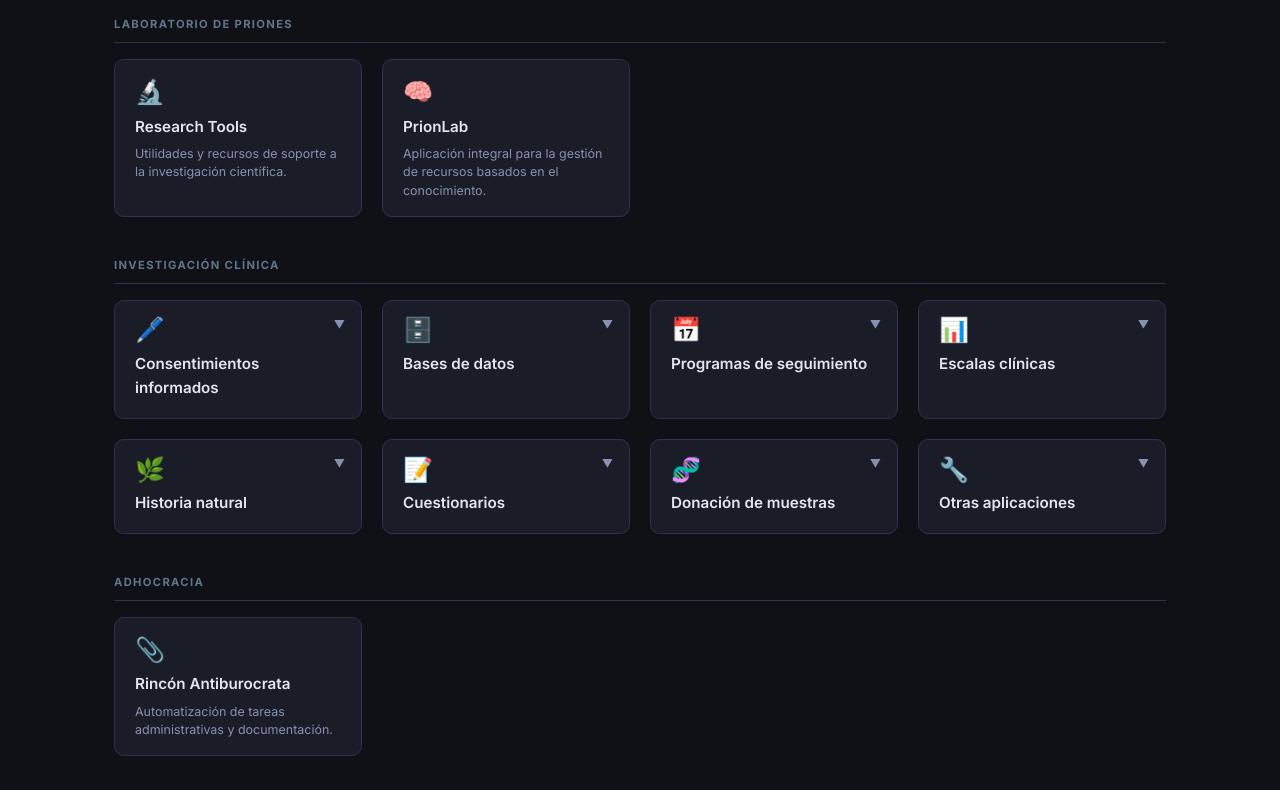
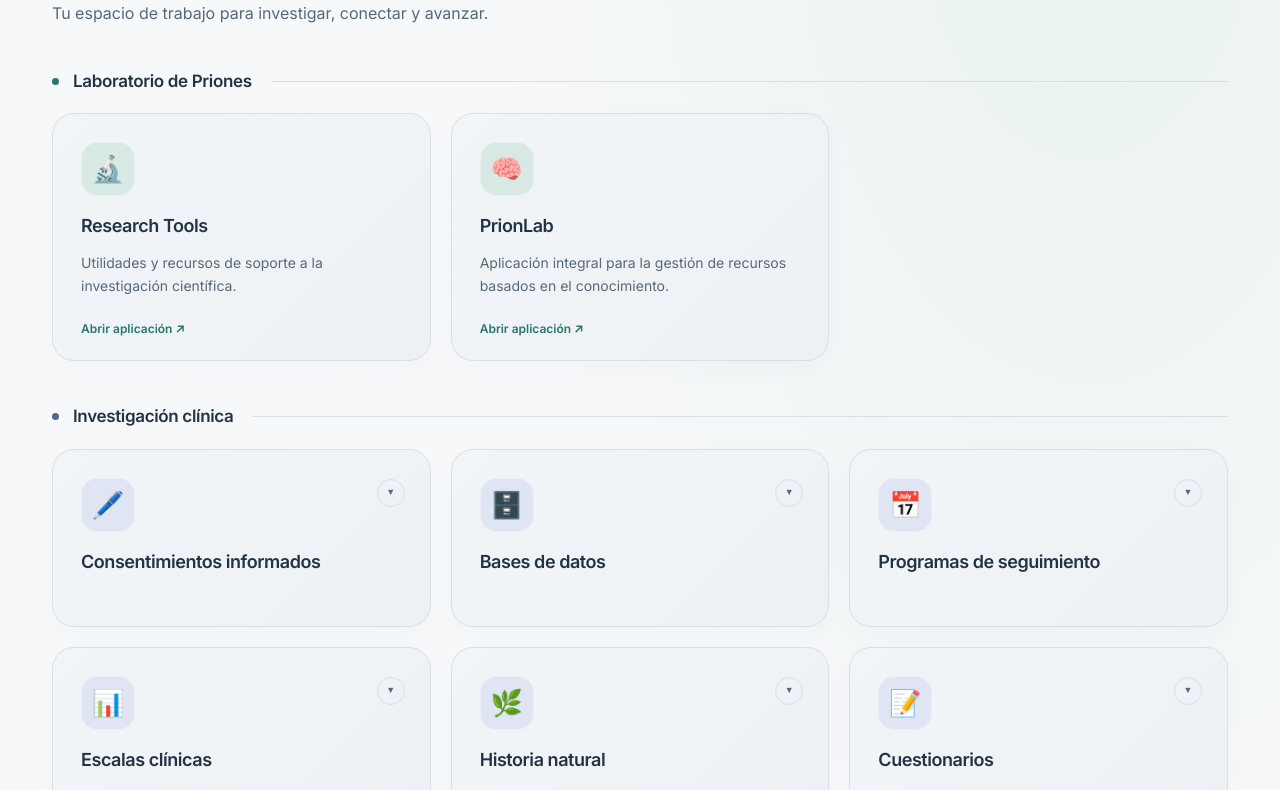
Before and after one commit to Jokin1969/jokin-hub, a plain HTML site: page site/index.html in a window 1280 px wide. Shown: the part 179-969 px from the top of the page. Drawn offline with Linux system fonts and the light colour scheme.

Commit message:
Refresh hub cards with a light theme and remove retired tools

```diff
--- a/site/index.html
+++ b/site/index.html
@@ -12,18 +12,19 @@
 <body>
 
   <header>
+    <p class="eyebrow">CIENCIA · CONOCIMIENTO · HERRAMIENTAS</p>
     <div class="logo">
       <div class="logo-icon">🧪</div>
       <h1>Jokin's <span>Hub</span></h1>
     </div>
-    <p>Conjunto de aplicaciones con una gran diversidad de funcionalidades</p>
+    <p>Tu espacio de trabajo para investigar, conectar y avanzar.</p>
   </header>
 
   <main>
 
     <!-- ── Laboratorio de Priones ── -->
     <section class="section">
-      <p class="section-title">Laboratorio de Priones</p>
+      <h2 class="section-title">Laboratorio de Priones</h2>
       <div class="grid">
 
         <a class="card" draggable="true" href="https://research-tools-production.up.railway.app" target="_blank" rel="noopener">
@@ -43,56 +44,45 @@
 
     <!-- ── Investigación clínica ── -->
     <section class="section">
-      <p class="section-title">Investigación clínica</p>
+      <h2 class="section-title">Investigación clínica</h2>
       <div class="grid" id="ic-grid">
 
-        <div class="cat-card" data-panel="ic-consent">
-          <div class="card-icon">🖊️</div>
-          <div class="card-title">Consentimientos informados</div>
-          <span class="chevron">▼</span>
-        </div>
+        <button type="button" class="cat-card" data-panel="ic-consent" aria-controls="ic-consent" aria-expanded="false">
+          <span class="card-icon">🖊️</span>
+          <span class="card-title">Consentimientos informados</span>
+          <span class="chevron">▼</span></button>
 
-        <div class="cat-card" data-panel="ic-bbdd">
-          <div class="card-icon">🗄️</div>
-          <div class="card-title">Bases de datos</div>
-          <span class="chevron">▼</span>
-        </div>
+        <button type="button" class="cat-card" data-panel="ic-bbdd" aria-controls="ic-bbdd" aria-expanded="false">
+          <span class="card-icon">🗄️</span>
+          <span class="card-title">Bases de datos</span>
+          <span class="chevron">▼</span></button>
 
-        <div class="cat-card" data-panel="ic-seguimiento">
-          <div class="card-icon">📅</div>
-          <div class="card-title">Programas de seguimiento</div>
-          <span class="chevron">▼</span>
-        </div>
+        <button type="button" class="cat-card" data-panel="ic-seguimiento" aria-controls="ic-seguimiento" aria-expanded="false">
+          <span class="card-icon">📅</span>
+          <span class="card-title">Programas de seguimiento</span>
+          <span class="chevron">▼</span></button>
 
-        <div class="cat-card" data-panel="ic-escalas">
-          <div class="card-icon">📊</div>
-          <div class="card-title">Escalas clínicas</div>
-          <span class="chevron">▼</span>
-        </div>
+        <button type="button" class="cat-card" data-panel="ic-escalas" aria-controls="ic-escalas" aria-expanded="false">
+          <span class="card-icon">📊</span>
+          <span class="card-title">Escalas clínicas</span>
+          <span class="chevron">▼</span></button>
 
-        <div class="cat-card" data-panel="ic-historia">
-          <div class="card-icon">🌿</div>
-          <div class="card-title">Historia natural</div>
-          <span class="chevron">▼</span>
-        </div>
+        <button type="button" class="cat-card" data-panel="ic-historia" aria-controls="ic-historia" aria-expanded="false">
+          <span class="card-icon">🌿</span>
+          <span class="card-title">Historia natural</span>
+          <span class="chevron">▼</span></button>
 
-        <div class="cat-card" data-panel="ic-cuestionarios">
-          <div class="card-icon">📝</div>
-          <div class="card-title">Cuestionarios</div>
-          <span class="chevron">▼</span>
-        </div>
+        <button type="button" class="cat-card" data-panel="ic-cuestionarios" aria-controls="ic-cuestionarios" aria-expanded="false">
+          <span class="card-icon">📝</span>
+          <span class="card-title">Cuestionarios</span>
+          <span class="chevron">▼</span></button>
 
-        <div class="cat-card" data-panel="ic-donacion">
-          <div class="card-icon">🧬</div>
-          <div class="card-title">Donación de muestras</div>
-          <span class="chevron">▼</span>
-        </div>
+        <button type="button" class="cat-card" data-panel="ic-donacion" aria-controls="ic-donacion" aria-expanded="false">
+          <span class="card-icon">🧬</span>
+          <span class="card-title">Donación de muestras</span>
+          <span class="chevron">▼</span></button>
 
-<div class="cat-card" data-panel="ic-otras">
-          <div class="card-icon">🔧</div>
-          <div class="card-title">Otras aplicaciones</div>
-          <span class="chevron">▼</span>
-        </div>
+
 
       </div>
 
@@ -165,29 +155,16 @@
             <div class="card-title">Donaciones</div>
             <div class="card-desc">Instrucciones y vías para apoyar la investigación del laboratorio.</div>
           </a>
-          <a class="card" href="https://generador-certificados-production-ac44.up.railway.app" target="_blank" rel="noopener">
-            <div class="card-icon">🏅</div>
-            <div class="card-title">Generador de Certificados</div>
-            <div class="card-desc">Creación automática de certificados y documentos oficiales.</div>
-          </a>
         </div>
       </div>
 
-      <div class="cat-panel" id="ic-otras">
-        <div class="grid">
-          <a class="card" href="https://dni-production.up.railway.app" target="_blank" rel="noopener">
-            <div class="card-icon">🪪</div>
-            <div class="card-title">Consulta DNI</div>
-            <div class="card-desc">Herramienta de validación y consulta de datos de identidad.</div>
-          </a>
-        </div>
-      </div>
+
 
     </section>
 
     <!-- ── Adhocracia ── -->
     <section class="section">
-      <p class="section-title">Adhocracia</p>
+      <h2 class="section-title">Adhocracia</h2>
       <div class="grid">
 
         <a class="card" draggable="true" href="https://rincon-antiburocrata-production.up.railway.app" target="_blank" rel="noopener">
@@ -201,7 +178,7 @@
 
     <!-- ── Herramientas de Jokin ── -->
     <section class="section">
-      <p class="section-title">Herramientas de Jokin</p>
+      <h2 class="section-title">Herramientas de Jokin</h2>
       <div class="grid">
 
         <a class="card" draggable="true" href="https://jokins-tools-production.up.railway.app" target="_blank" rel="noopener">
@@ -213,19 +190,7 @@
       </div>
     </section>
 
-    <!-- ── Fundación Española de Enfermedades Priónicas ── -->
-    <section class="section">
-      <p class="section-title">Fundación Española de Enfermedades Priónicas</p>
-      <div class="grid">
 
-        <a class="card" draggable="true" href="https://whatsapp-feep-production.up.railway.app" target="_blank" rel="noopener">
-          <div class="card-icon">💬</div>
-          <div class="card-title">WhatsApp FEEP</div>
-          <div class="card-desc">Canal de comunicación con pacientes y familias vía WhatsApp.</div>
-        </a>
-
-      </div>
-    </section>
 
   </main>
 
@@ -243,12 +208,13 @@ document.querySelectorAll('.cat-card').forEach(card => {
 
     // Close all panels and deactivate all cat-cards in this section
     card.closest('.section').querySelectorAll('.cat-panel').forEach(p => p.classList.remove('open'));
-    card.closest('.section').querySelectorAll('.cat-card').forEach(c => c.classList.remove('active'));
+    card.closest('.section').querySelectorAll('.cat-card').forEach(c => { c.classList.remove('active'); c.setAttribute('aria-expanded', 'false'); });
 
     if (!isOpen) {
       panel.classList.add('open');
       card.classList.add('active');
-      panel.scrollIntoView({ behavior: 'smooth', block: 'nearest' });
+      card.setAttribute('aria-expanded', 'true');
+      panel.scrollIntoView({ behavior: window.matchMedia('(prefers-reduced-motion: reduce)').matches ? 'auto' : 'smooth', block: 'nearest' });
     }
   });
 });
--- a/site/style.css
+++ b/site/style.css
@@ -1,265 +1,67 @@
 :root {
-  --bg: #0f1117;
-  --surface: #1a1d27;
-  --surface-hover: #22263a;
-  --border: #2e3250;
-  --accent: #5b8dee;
-  --accent-dim: #3a5bbd;
-  --text: #e2e6f0;
-  --text-muted: #8892b0;
-  --section-label: #64748b;
-  --radius: 10px;
-  --gap: 1.25rem;
+  color-scheme: light;
+  --bg: #f7f8fa;
+  --surface: #edf1f5;
+  --surface-hover: #e4ebf1;
+  --border: #d8e0e7;
+  --accent: #28766e;
+  --text: #233344;
+  --text-muted: #576879;
+  --radius: 22px;
 }
-
-*, *::before, *::after {
-  box-sizing: border-box;
-  margin: 0;
-  padding: 0;
+*, *::before, *::after { box-sizing: border-box; margin: 0; padding: 0; }
+body { background: radial-gradient(ellipse at 85% 0, #e8f2ef 0, transparent 40%), var(--bg); color: var(--text); font-family: 'Inter', system-ui, sans-serif; min-height: 100vh; line-height: 1.6; }
+header { max-width: 1240px; margin: auto; padding: 64px 32px 42px; }
+.eyebrow { color: var(--accent); font-size: 11px; font-weight: 700; letter-spacing: .18em; margin-bottom: 24px; }
+.logo { display: flex; align-items: center; gap: 18px; margin-bottom: 14px; }
+.logo-icon { display: grid; place-items: center; width: 60px; height: 60px; background: #e0eeea; border: 1px solid #cddfd9; border-radius: 19px; font-size: 28px; }
+header h1 { font-size: clamp(32px, 4vw, 46px); letter-spacing: -.055em; line-height: 1.2; }
+header h1 span { color: var(--accent); }
+header > p:last-child { color: var(--text-muted); font-size: 16px; }
+main { max-width: 1240px; margin: auto; padding: 0 32px 48px; }
+.section { --tone: #28766e; --icon-bg: #d8e9e3; margin-bottom: 42px; }
+.section:nth-child(2) { --tone: #52649a; --icon-bg: #dfe5f3; }
+.section:nth-child(3) { --tone: #856239; --icon-bg: #efe4d4; }
+.section:nth-child(4) { --tone: #7a5696; --icon-bg: #eadff1; }
+.section-title { display: flex; align-items: center; gap: 14px; font-size: 17px; font-weight: 600; letter-spacing: -.02em; margin-bottom: 18px; }
+.section-title::before { content: ''; width: 7px; height: 7px; border-radius: 50%; background: var(--tone); flex-shrink: 0; }
+.section-title::after { content: ''; height: 1px; flex: 1; background: var(--border); margin-left: 6px; }
+.grid { display: grid; grid-template-columns: repeat(3, minmax(0, 1fr)); gap: 20px; }
+.card, .cat-card { position: relative; display: flex; flex-direction: column; align-items: flex-start; gap: 12px; min-width: 0; background: linear-gradient(135deg, #ffffff45, transparent), var(--surface); border: 1px solid var(--border); border-radius: var(--radius); padding: 28px; color: var(--text); text-decoration: none; text-align: left; font: inherit; box-shadow: 0 8px 24px #23334406; transition: transform .2s ease, border-color .2s ease, background .2s ease, box-shadow .2s ease; }
+.card { min-height: 248px; padding-bottom: 56px; }
+.cat-card { min-height: 178px; cursor: pointer; }
+.card-icon { display: grid; place-items: center; flex-shrink: 0; width: 54px; height: 54px; background: var(--icon-bg); border: 1px solid #ffffff60; border-radius: 16px; font-size: 26px; line-height: 1; margin-bottom: 5px; }
+.card-title { font-size: 18px; font-weight: 600; line-height: 1.4; letter-spacing: -.025em; overflow-wrap: anywhere; }
+.card-desc { color: var(--text-muted); font-size: 14px; line-height: 1.7; }
+.card::after { content: 'Abrir aplicación ↗'; position: absolute; left: 28px; bottom: 22px; color: var(--tone); font-size: 12px; font-weight: 600; }
+.chevron { position: absolute; top: 29px; right: 25px; display: grid; place-items: center; width: 28px; height: 28px; border: 1px solid var(--border); border-radius: 50%; font-size: 9px; color: var(--text-muted); transition: transform .2s; }
+.cat-card.active { background: var(--surface-hover); border-color: var(--tone); }
+.cat-card.active .chevron { transform: rotate(180deg); color: var(--tone); }
+.card:focus-visible, .cat-card:focus-visible { outline: 3px solid var(--tone); outline-offset: 5px; }
+.cat-panel { display: none; margin-top: 20px; padding: 24px; border: 1px solid var(--border); border-radius: 26px; background: #eef2f6; }
+.cat-panel.open { display: block; }
+footer { max-width: 1176px; margin: 0 auto; padding: 24px 0 32px; border-top: 1px solid var(--border); color: var(--text-muted); font-size: 12px; }
+@media (hover: hover) and (pointer: fine) {
+  .card:hover, .cat-card:hover { border-color: var(--tone); background: var(--surface-hover); transform: translateY(-4px); box-shadow: 0 14px 28px #23334410; }
+  .card[draggable='true'] { cursor: grab; }
+  .card[draggable='true']:active { cursor: grabbing; }
+  .card.drag-over { border-color: var(--tone); background: var(--surface-hover); }
+  .card.dragging { opacity: .4; transform: scale(.97); }
 }
-
-body {
-  background: var(--bg);
-  color: var(--text);
-  font-family: 'Inter', system-ui, -apple-system, sans-serif;
-  min-height: 100vh;
-  line-height: 1.6;
+@media (max-width: 950px) { .grid { grid-template-columns: repeat(2, minmax(0, 1fr)); } footer { margin: 0 32px; } }
+@media (max-width: 600px) {
+  header { padding: 36px 20px 32px; }
+  .eyebrow { font-size: 9px; letter-spacing: .12em; }
+  header > p:last-child { font-size: 14px; }
+  main { padding: 0 20px 20px; }
+  .grid { grid-template-columns: minmax(0, 1fr); gap: 14px; }
+  .section { margin-bottom: 32px; }
+  .section-title { font-size: 16px; }
+  .card, .cat-card { padding: 24px; }
+  .card { min-height: 232px; padding-bottom: 56px; }
+  .cat-card { min-height: 154px; }
+  .card::after { left: 24px; }
+  .cat-panel { padding: 14px; }
+  footer { margin: 0 20px; }
 }
-
-/* ── Header ── */
-header {
-  background: linear-gradient(135deg, #111827 0%, #1e2640 100%);
-  border-bottom: 1px solid var(--border);
-  padding: 2.5rem 2rem 2rem;
-  text-align: center;
-}
-
-.logo {
-  display: inline-flex;
-  align-items: center;
-  gap: 0.75rem;
-  margin-bottom: 0.75rem;
-}
-
-.logo-icon {
-  width: 44px;
-  height: 44px;
-  background: var(--accent);
-  border-radius: 10px;
-  display: flex;
-  align-items: center;
-  justify-content: center;
-  font-size: 1.4rem;
-}
-
-header h1 {
-  font-size: 1.8rem;
-  font-weight: 700;
-  letter-spacing: -0.02em;
-  color: #fff;
-}
-
-header h1 span {
-  color: var(--accent);
-}
-
-header p {
-  color: var(--text-muted);
-  font-size: 0.95rem;
-  max-width: 520px;
-  margin: 0 auto;
-}
-
-/* ── Main layout ── */
-main {
-  max-width: 1100px;
-  margin: 0 auto;
-  padding: 2.5rem 1.5rem 4rem;
-}
-
-/* ── Sections ── */
-.section {
-  margin-bottom: 2.5rem;
-}
-
-.section-title {
-  font-size: 0.7rem;
-  font-weight: 700;
-  letter-spacing: 0.12em;
-  text-transform: uppercase;
-  color: var(--section-label);
-  border-bottom: 1px solid var(--border);
-  padding-bottom: 0.5rem;
-  margin-bottom: 1rem;
-}
-
-/* ── Grid ── */
-.grid {
-  display: grid;
-  grid-template-columns: repeat(auto-fill, minmax(220px, 1fr));
-  gap: var(--gap);
-}
-
-/* ── Card ── */
-.card {
-  background: var(--surface);
-  border: 1px solid var(--border);
-  border-radius: var(--radius);
-  padding: 1.25rem 1.25rem 1rem;
-  text-decoration: none;
-  color: inherit;
-  display: flex;
-  flex-direction: column;
-  gap: 0.4rem;
-  transition: background 0.15s, border-color 0.15s, transform 0.12s;
-  position: relative;
-  overflow: hidden;
-}
-
-@media (hover: hover) and (pointer: fine) {
-  .card[draggable="true"] { cursor: grab; }
-  .card[draggable="true"]:active { cursor: grabbing; }
-  .card.drag-over {
-    border-color: var(--accent);
-    background: var(--surface-hover);
-    transform: scale(1.02);
-  }
-  .card.dragging {
-    opacity: 0.4;
-    transform: scale(0.97);
-  }
-}
-
-.card::before {
-  content: '';
-  position: absolute;
-  top: 0;
-  left: 0;
-  right: 0;
-  height: 2px;
-  background: var(--accent);
-  opacity: 0;
-  transition: opacity 0.15s;
-}
-
-.card:hover {
-  background: var(--surface-hover);
-  border-color: var(--accent-dim);
-  transform: translateY(-2px);
-}
-
-.card:hover::before {
-  opacity: 1;
-}
-
-.card-icon {
-  font-size: 1.5rem;
-  margin-bottom: 0.25rem;
-  line-height: 1;
-}
-
-.card-title {
-  font-size: 0.95rem;
-  font-weight: 600;
-  color: var(--text);
-}
-
-.card-desc {
-  font-size: 0.78rem;
-  color: var(--text-muted);
-  line-height: 1.45;
-}
-
-.card-path {
-  font-size: 0.7rem;
-  color: var(--accent);
-  font-family: 'SF Mono', 'Fira Code', monospace;
-  margin-top: auto;
-  padding-top: 0.5rem;
-}
-
-/* ── Category cards (first level inside a section) ── */
-.cat-card {
-  background: var(--surface);
-  border: 1px solid var(--border);
-  border-radius: var(--radius);
-  padding: 1.1rem 1.25rem;
-  color: inherit;
-  display: flex;
-  flex-direction: column;
-  gap: 0.35rem;
-  cursor: pointer;
-  transition: background 0.15s, border-color 0.15s, transform 0.12s;
-  position: relative;
-  overflow: hidden;
-  user-select: none;
-}
-
-.cat-card::before {
-  content: '';
-  position: absolute;
-  top: 0; left: 0; right: 0;
-  height: 2px;
-  background: var(--accent);
-  opacity: 0;
-  transition: opacity 0.15s;
-}
-
-.cat-card:hover {
-  background: var(--surface-hover);
-  border-color: var(--accent-dim);
-  transform: translateY(-2px);
-}
-
-.cat-card:hover::before { opacity: 1; }
-
-.cat-card.active {
-  border-color: var(--accent);
-  background: var(--surface-hover);
-}
-
-.cat-card.active::before { opacity: 1; }
-
-.cat-card .chevron {
-  position: absolute;
-  top: 1rem; right: 1rem;
-  font-size: 0.7rem;
-  color: var(--text-muted);
-  transition: transform 0.2s;
-}
-
-.cat-card.active .chevron { transform: rotate(180deg); }
-
-/* ── Category panels ── */
-.cat-panel {
-  display: none;
-  margin-top: 1rem;
-  padding: 1rem 1.25rem;
-  background: #13161f;
-  border: 1px solid var(--border);
-  border-radius: var(--radius);
-  grid-column: 1 / -1;
-}
-
-.cat-panel.open { display: block; }
-
-.cat-panel .grid { margin-top: 0; }
-
-/* ── Footer ── */
-footer {
-  text-align: center;
-  padding: 1.5rem;
-  font-size: 0.75rem;
-  color: var(--section-label);
-  border-top: 1px solid var(--border);
-}
-
-/* ── Responsive ── */
-@media (max-width: 600px) {
-  header h1 { font-size: 1.4rem; }
-  .grid { grid-template-columns: 1fr 1fr; }
-}
-
-@media (max-width: 400px) {
-  .grid { grid-template-columns: 1fr; }
-}
+@media (prefers-reduced-motion: reduce) { *, *::before, *::after { transition: none !important; scroll-behavior: auto !important; } }
```
Also changed, not shown: 1 other file.
